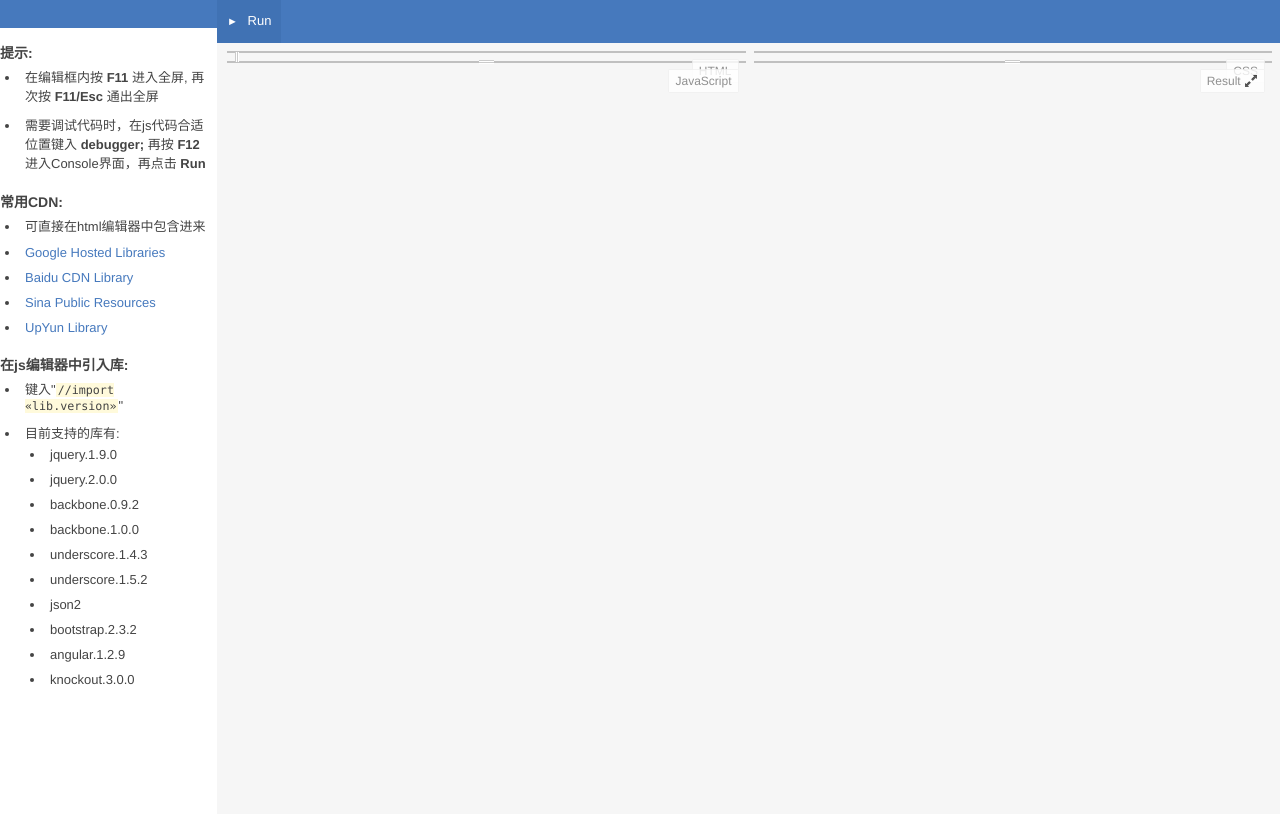
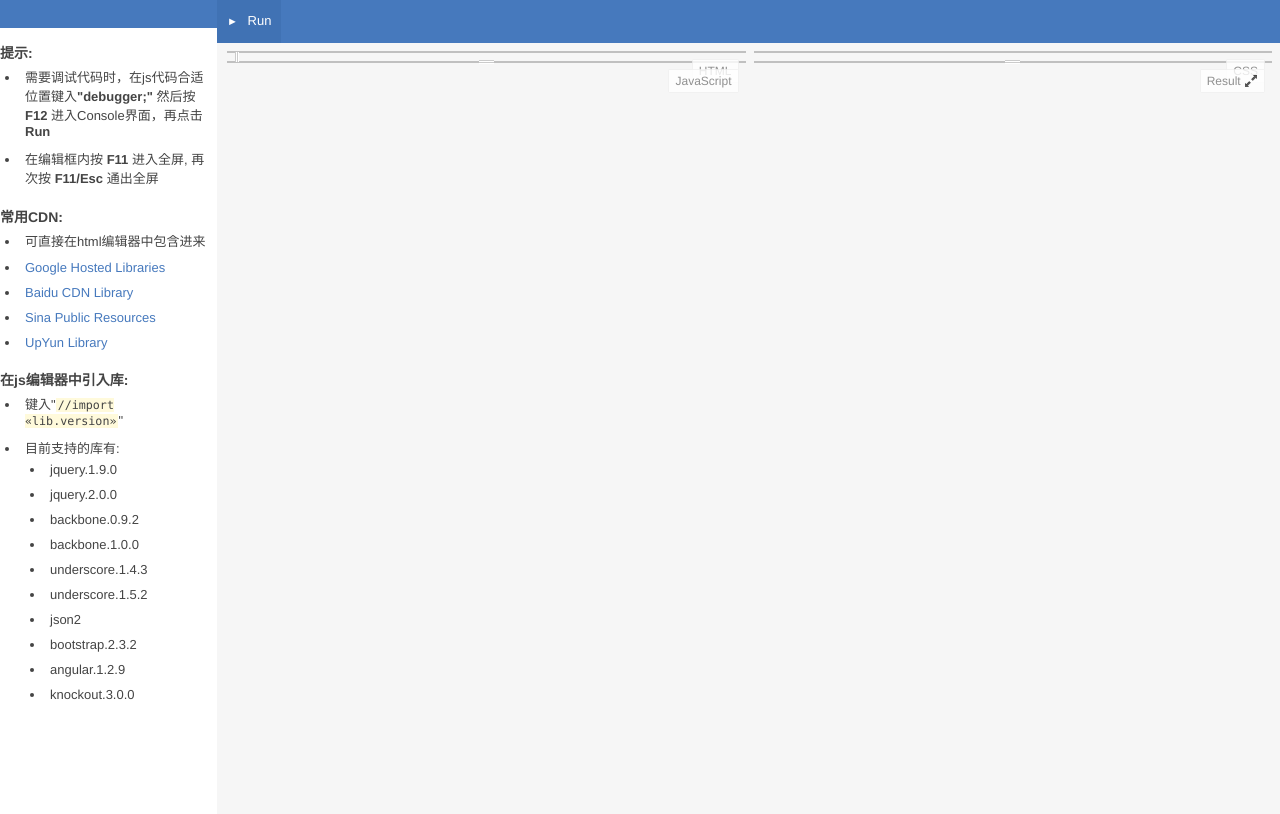
Before and after one commit to zyxstar/md2page_with_bae, a Python web app: template templates/popweb.html in a window 1280 px wide. Shown: the part 17-831 px from the top of the page. Run offline with Jinja, Linux system fonts and the light colour scheme; the template is opened without the code that fills it, so the values that code supplies are empty; some libraries are stand-ins or nearby versions.

Commit message:
Squashed 'static/' changes from 19c60c3..139f2d0
139f2d0 edit

git-subtree-dir: static
git-subtree-split: 139f2d035ab0e6c7eea6530694163f79690d3435

```diff
--- a/templates/popweb.html
+++ b/templates/popweb.html
@@ -43,10 +43,10 @@ $def with (res_base_url)
     <h3>提示:</h3>
         <ul>
         <li>
-           在编辑框内按 <strong>F11</strong> 进入全屏, 再次按 <strong>F11/Esc</strong> 通出全屏
+           需要调试代码时，在js代码合适位置键入<strong>"debugger;"</strong> 然后按 <strong>F12</strong> 进入Console界面，再点击 <strong>Run</strong>
         </li>
         <li>
-           需要调试代码时，在js代码合适位置键入 <strong>debugger;</strong> 再按 <strong>F12</strong> 进入Console界面，再点击 <strong>Run</strong>
+           在编辑框内按 <strong>F11</strong> 进入全屏, 再次按 <strong>F11/Esc</strong> 通出全屏
         </li>
   </ul>
 
```
